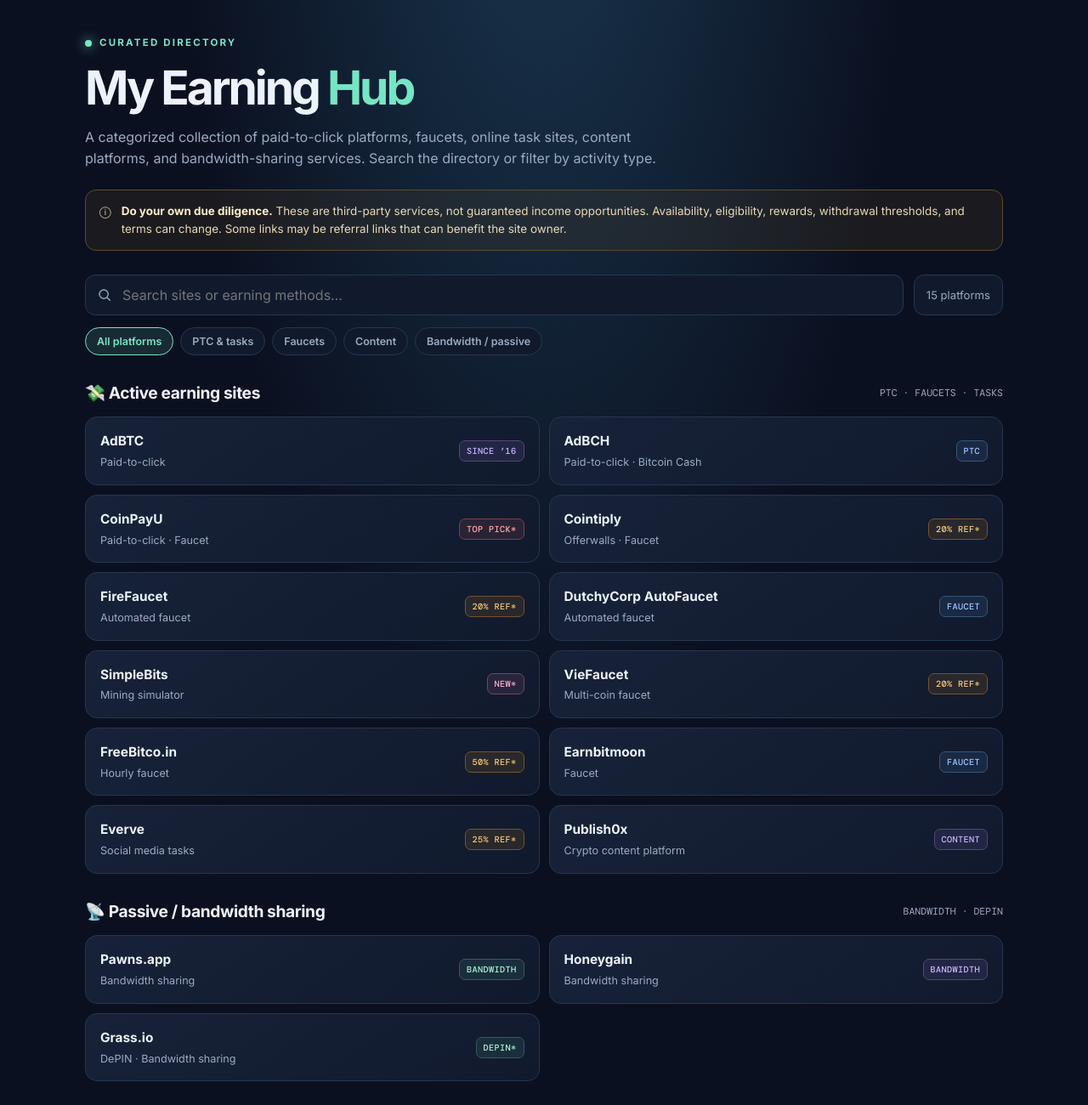
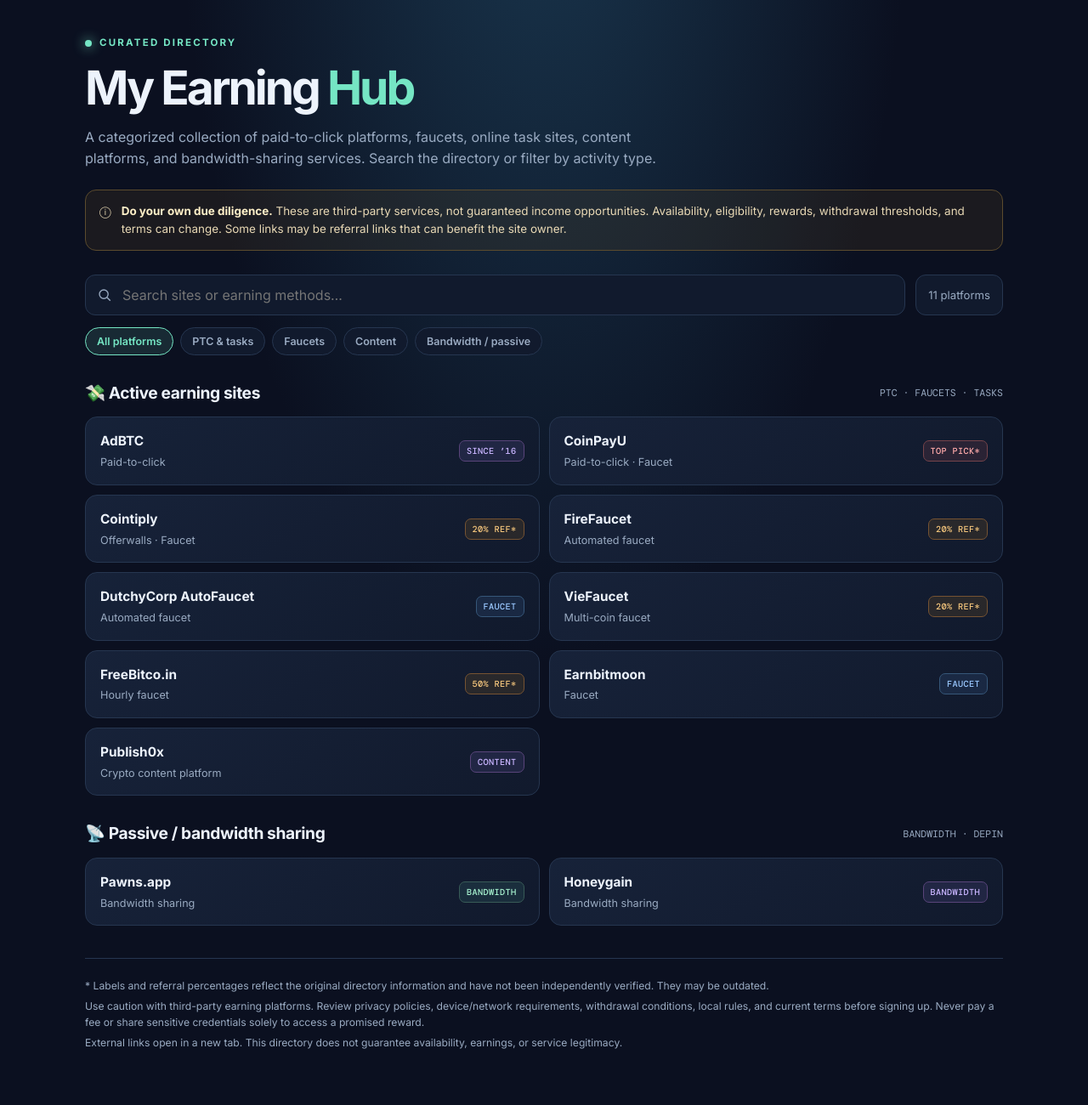
Before and after one commit to source347/list, a plain HTML site: page index.html in a window 1280 px wide. Shown: the top 1300 px of the page at 85% size. After the commit the page ends 1270 px from the top, so only its background shows below. Drawn offline with nearby package versions, Linux system fonts and the light colour scheme; a script that the page names is missing.

Commit message:
Remove AdBCH, SimpleBits, Everve and Grass from directory

```diff
--- a/index.html
+++ b/index.html
@@ -74,7 +74,7 @@
         <svg width="18" height="18" viewBox="0 0 24 24" fill="none" stroke="currentColor" stroke-width="1.8" aria-hidden="true"><circle cx="10.8" cy="10.8" r="6.8"/><path d="m16 16 5 5"/></svg>
         <input id="search" type="search" placeholder="Search sites or earning methods…" autocomplete="off">
       </label>
-      <div id="result-count" class="count" aria-live="polite">15 platforms</div>
+      <div id="result-count" class="count" aria-live="polite">11 platforms</div>
     </div>
 
     <div class="filters" role="group" aria-label="Filter platforms">
@@ -89,16 +89,13 @@
       <div class="section-head"><h2>💸 Active earning sites</h2><span class="section-meta">PTC · FAUCETS · TASKS</span></div>
       <div class="cards">
         <a class="site-card" data-category="ptc faucet" data-search="adbtc ptc paid to click bitcoin legacy" href="https://r.adbtc.top/1169353" target="_blank" rel="noopener noreferrer"><span class="site-info"><span class="site-name">AdBTC</span><span class="site-type">Paid-to-click</span></span><span class="tag purple">SINCE ’16</span></a>
-        <a class="site-card" data-category="ptc faucet" data-search="adbch ptc bitcoin cash" href="https://adbch.top/r/312844" target="_blank" rel="noopener noreferrer"><span class="site-info"><span class="site-name">AdBCH</span><span class="site-type">Paid-to-click · Bitcoin Cash</span></span><span class="tag blue">PTC</span></a>
         <a class="site-card" data-category="ptc faucet" data-search="coinpayu ptc faucet" href="https://coinpayu.com/lp2/dashboard" target="_blank" rel="noopener noreferrer"><span class="site-info"><span class="site-name">CoinPayU</span><span class="site-type">Paid-to-click · Faucet</span></span><span class="tag red">TOP PICK*</span></a>
         <a class="site-card" data-category="ptc faucet" data-search="cointiply offerwalls faucet referral" href="https://cointiply.com/r/mOnqp" target="_blank" rel="noopener noreferrer"><span class="site-info"><span class="site-name">Cointiply</span><span class="site-type">Offerwalls · Faucet</span></span><span class="tag orange">20% REF*</span></a>
         <a class="site-card" data-category="faucet" data-search="firefaucet auto faucet referral" href="https://firefaucet.win/ref/126786" target="_blank" rel="noopener noreferrer"><span class="site-info"><span class="site-name">FireFaucet</span><span class="site-type">Automated faucet</span></span><span class="tag orange">20% REF*</span></a>
         <a class="site-card" data-category="faucet" data-search="dutchycorp autofaucet automated faucet" href="https://autofaucet.dutchycorp.space/?r=Autofaucets" target="_blank" rel="noopener noreferrer"><span class="site-info"><span class="site-name">DutchyCorp AutoFaucet</span><span class="site-type">Automated faucet</span></span><span class="tag blue">FAUCET</span></a>
-        <a class="site-card" data-category="faucet" data-search="simplebits mining simulator" href="https://simplebits.io/ref/0rd4li1cSLTL" target="_blank" rel="noopener noreferrer"><span class="site-info"><span class="site-name">SimpleBits</span><span class="site-type">Mining simulator</span></span><span class="tag pink">NEW*</span></a>
         <a class="site-card" data-category="faucet" data-search="viefaucet multi coin faucet referral" href="https://viefaucet.com/?r=6380ee9189dc9d60cddeaf22" target="_blank" rel="noopener noreferrer"><span class="site-info"><span class="site-name">VieFaucet</span><span class="site-type">Multi-coin faucet</span></span><span class="tag orange">20% REF*</span></a>
         <a class="site-card" data-category="faucet" data-search="freebitcoin hourly faucet referral" href="https://freebitco.in/?r=17006348" target="_blank" rel="noopener noreferrer"><span class="site-info"><span class="site-name">FreeBitco.in</span><span class="site-type">Hourly faucet</span></span><span class="tag orange">50% REF*</span></a>
         <a class="site-card" data-category="faucet" data-search="earnbitmoon faucet" href="https://earnbitmoon.club/?ref=265500" target="_blank" rel="noopener noreferrer"><span class="site-info"><span class="site-name">Earnbitmoon</span><span class="site-type">Faucet</span></span><span class="tag blue">FAUCET</span></a>
-        <a class="site-card" data-category="ptc" data-search="everve social media tasks referral" href="https://everve.net/ref/678797/" target="_blank" rel="noopener noreferrer"><span class="site-info"><span class="site-name">Everve</span><span class="site-type">Social media tasks</span></span><span class="tag orange">25% REF*</span></a>
         <a class="site-card" data-category="content" data-search="publish0x crypto blogging content writing" href="https://www.publish0x.com/?a=OpnelZ1bKB" target="_blank" rel="noopener noreferrer"><span class="site-info"><span class="site-name">Publish0x</span><span class="site-type">Crypto content platform</span></span><span class="tag purple">CONTENT</span></a>
       </div>
     </section>
@@ -108,7 +105,6 @@
       <div class="cards">
         <a class="site-card" data-category="passive" data-search="pawns app share bandwidth passive income" href="https://pawns.app?r=1112465" target="_blank" rel="noopener noreferrer"><span class="site-info"><span class="site-name">Pawns.app</span><span class="site-type">Bandwidth sharing</span></span><span class="tag">BANDWIDTH</span></a>
         <a class="site-card" data-category="passive" data-search="honeygain share bandwidth" href="https://r.honeygain.me/PYMNF83E8F" target="_blank" rel="noopener noreferrer"><span class="site-info"><span class="site-name">Honeygain</span><span class="site-type">Bandwidth sharing</span></span><span class="tag purple">BANDWIDTH</span></a>
-        <a class="site-card" data-category="passive" data-search="grass io depin bandwidth airdrop" href="https://app.getgrass.io/register?referralCode=XBPRl6U7sAvvzRX" target="_blank" rel="noopener noreferrer"><span class="site-info"><span class="site-name">Grass.io</span><span class="site-type">DePIN · Bandwidth sharing</span></span><span class="tag">DEPIN*</span></a>
       </div>
     </section>
 
```
